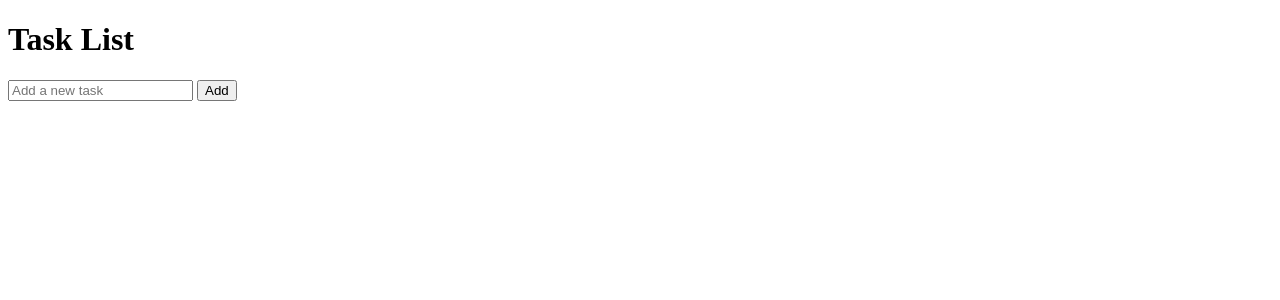
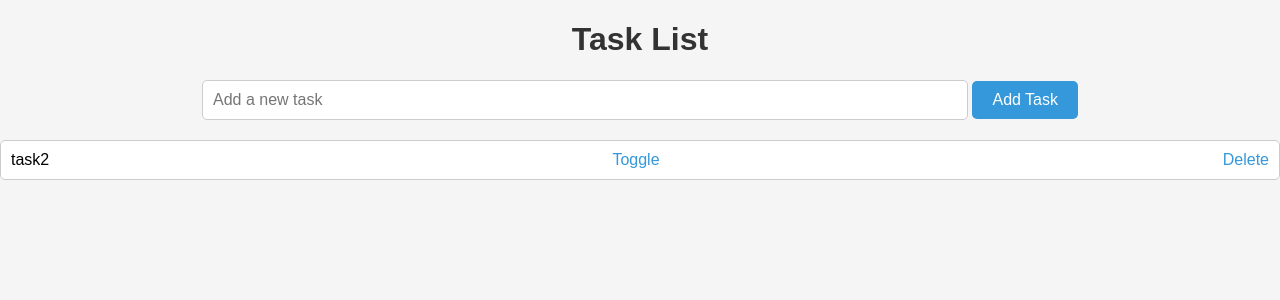
Before and after one commit to SOUMYABROTOBANERJEE/azuredevopstest, a Flask app: page / in a window 1280 px wide. Shown: the top 300 px of the page. Run offline with Flask 3, Linux system fonts and the light colour scheme.

Commit message:
hello updated v2

```diff
--- a/app.py
+++ b/app.py
@@ -16,12 +16,12 @@ app = Flask(__name__)
 # CSV file configuration
 csv_file = 'tasks.csv'
 
-def create_csv():
-    pd.DataFrame(columns=['id', 'description', 'done']).to_csv(csv_file, index=False)
+# def create_csv():
+#     pd.DataFrame(columns=['id', 'description', 'done']).to_csv(csv_file, index=False)
 
 @app.route('/')
 def index():
-    create_csv()  # Create the CSV file if it doesn't exist
+    # create_csv()  # Create the CSV file if it doesn't exist
     tasks = pd.read_csv(csv_file)
     return render_template('index.html', tasks=tasks.values)
 
@@ -29,18 +29,26 @@ def index():
 def add_task():
     description = request.form['description']
     tasks = pd.read_csv(csv_file)
-    new_task = pd.DataFrame({'description': [description], 'done': [0]})
+
+    # Find the maximum ID value and increment it to ensure uniqueness
+    max_id = tasks['id'].max() if not tasks.empty else 0
+    new_id = max_id + 1
+
+    new_task = pd.DataFrame({'id': [new_id], 'description': [description], 'done': [0]})
     tasks = tasks.append(new_task, ignore_index=True)
     tasks.to_csv(csv_file, index=False)
     return redirect(url_for('index'))
 
+
 @app.route('/toggle_task/<int:task_id>')
 def toggle_task(task_id):
     tasks = pd.read_csv(csv_file)
-    if task_id in tasks['id'].values:
-        task = tasks.loc[tasks['id'] == task_id]
-        tasks.at[task.index[0], 'done'] = int(not task['done'])
+    task = tasks.loc[tasks['id'] == task_id]
+
+    if not task.empty:
+        tasks.at[task.index[0], 'done'] = int(not task['done'].values[0])
         tasks.to_csv(csv_file, index=False)
+
     return redirect(url_for('index'))
 
 @app.route('/delete_task/<int:task_id>')
--- /dev/null
+++ b/tasks.csv
@@ -0,0 +1,2 @@
+id,description,done
+2,task2,0
--- a/templates/index.html
+++ b/templates/index.html
@@ -2,20 +2,81 @@
 <html>
 <head>
     <title>Task List</title>
+    <style>
+        body {
+            font-family: Arial, sans-serif;
+            background-color: #f5f5f5;
+            margin: 0;
+            padding: 0;
+        }
+
+        h1 {
+            text-align: center;
+            color: #333;
+        }
+
+        form {
+            text-align: center;
+            margin: 20px;
+        }
+
+        input[type="text"] {
+            padding: 10px;
+            width: 60%;
+            border: 1px solid #ccc;
+            border-radius: 5px;
+            font-size: 16px;
+        }
+
+        button {
+            padding: 10px 20px;
+            background-color: #3498db;
+            color: #fff;
+            border: none;
+            border-radius: 5px;
+            font-size: 16px;
+            cursor: pointer;
+        }
+
+        ul {
+            list-style-type: none;
+            padding: 0;
+        }
+
+        li {
+            background-color: #fff;
+            margin: 10px 0;
+            padding: 10px;
+            border: 1px solid #ccc;
+            border-radius: 5px;
+            display: flex;
+            justify-content: space-between;
+        }
+
+        .completed {
+            text-decoration: line-through;
+        }
+
+        a {
+            text-decoration: none;
+            color: #3498db;
+            margin-left: 10px;
+        }
+    </style>
 </head>
 <body>
     <h1>Task List</h1>
     <form method="post" action="/add_task">
         <input type="text" name="description" placeholder="Add a new task" required>
-        <button type="submit">Add</button>
+        <button type="submit">Add Task</button>
     </form>
     <ul>
         {% for task in tasks %}
             <li>
-                <span style="{% if task[2] %}text-decoration: line-through;{% endif %}">
+                <span class="{% if task[2] %}completed{% endif %}">
                     {{ task[1] }}
                 </span>
-                <a href="/toggle_task/{{ task[0] }}">Toggle</a>
+                <a href="{{ url_for('toggle_task', task_id=task[0]) }}">Toggle</a>
                 <a href="/delete_task/{{ task[0] }}">Delete</a>
             </li>
         {% endfor %}
```
